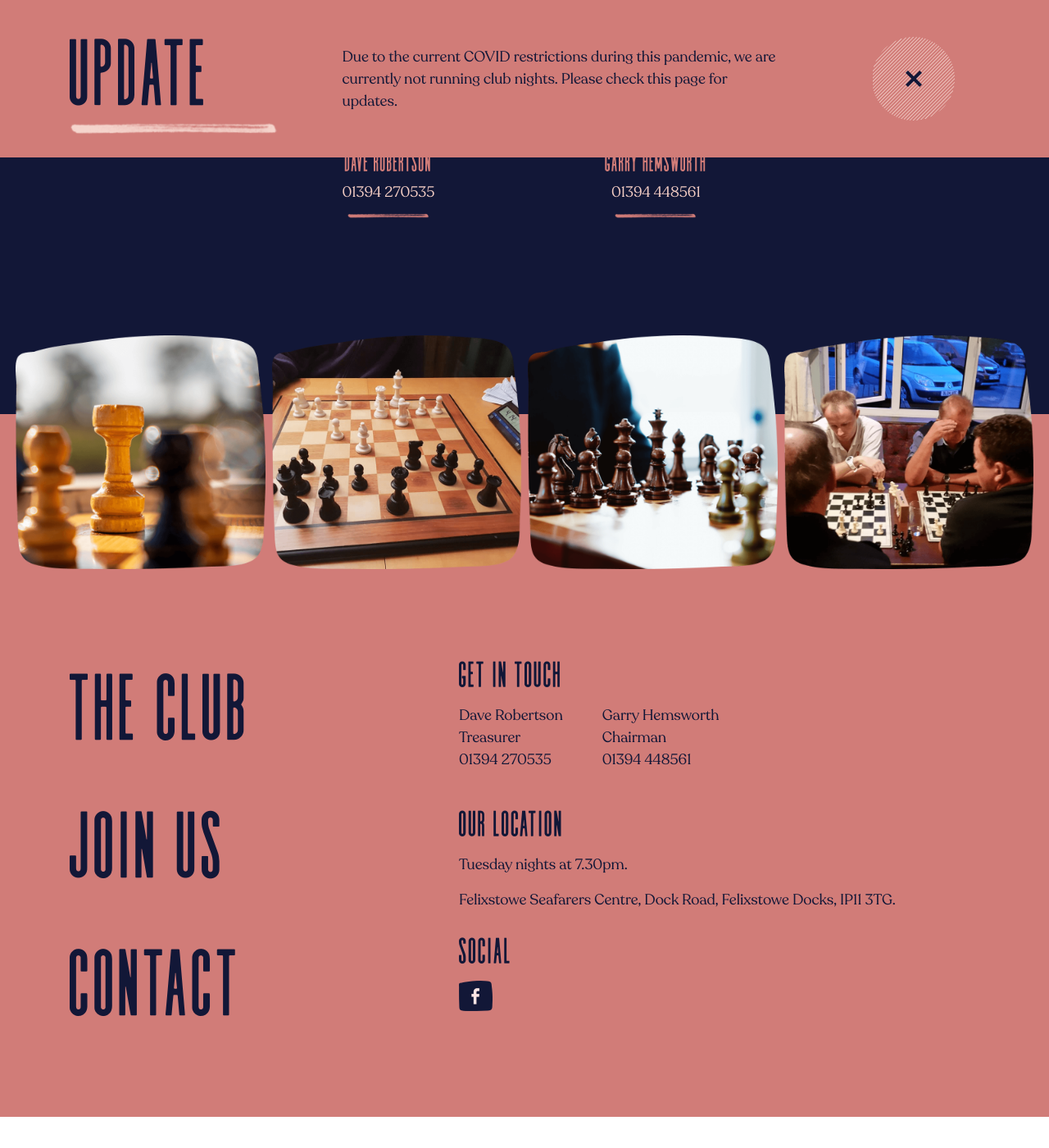
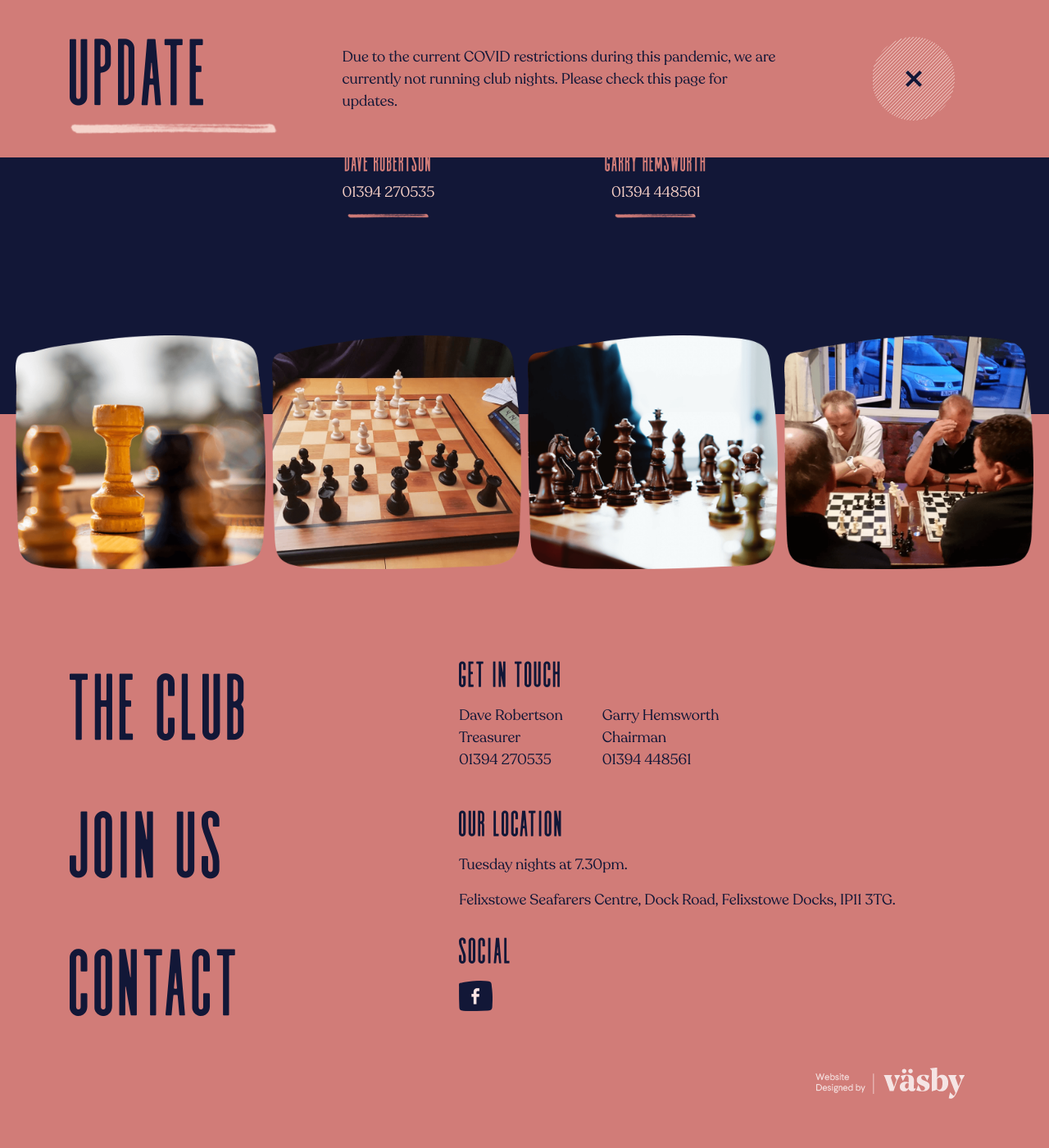
Before and after one commit to ifancyabroad/felixstowe-chess, a Jekyll site: the page built from index.html, in a window 1280 px wide and 1400 px high, scrolled down 3945 px. Shown: the whole window at 82% size. Built offline with Jekyll 4.4.1, drawn with Linux system fonts in a browser that asks for light colours; before the commit the page ends 5307 px from its top, so only the background shows below that.

Commit message:
Add made by section

```diff
--- a/_includes/contact.html
+++ b/_includes/contact.html
@@ -22,4 +22,14 @@
   </div>
 
   {% include menu.html type="footer" %}
+
+  <div class="container">
+    <div class="row">
+      <div class="col">
+        <div class="made-by">
+          <img class="img-fluid" src="{{ 'assets/images/vasby_business_emblem_websiteby.svg' | relative_url }}" alt="Chess board">
+        </div>
+      </div>
+    </div>
+  </div>
 </section>
--- a/_sass/contact.scss
+++ b/_sass/contact.scss
@@ -12,6 +12,11 @@
     .gallery-image {
       width: 25%;
     }
+  }
+
+  .made-by {
+    width: 200px;
+    margin-left: auto;
   }
 }
 
```
Also changed, not shown: assets/images/bg_shape.png (deleted), assets/images/circle-dashed.png (deleted), assets/images/dotted_circle.png (deleted), assets/images/vasby_business_emblem_websiteby.svg (added).
